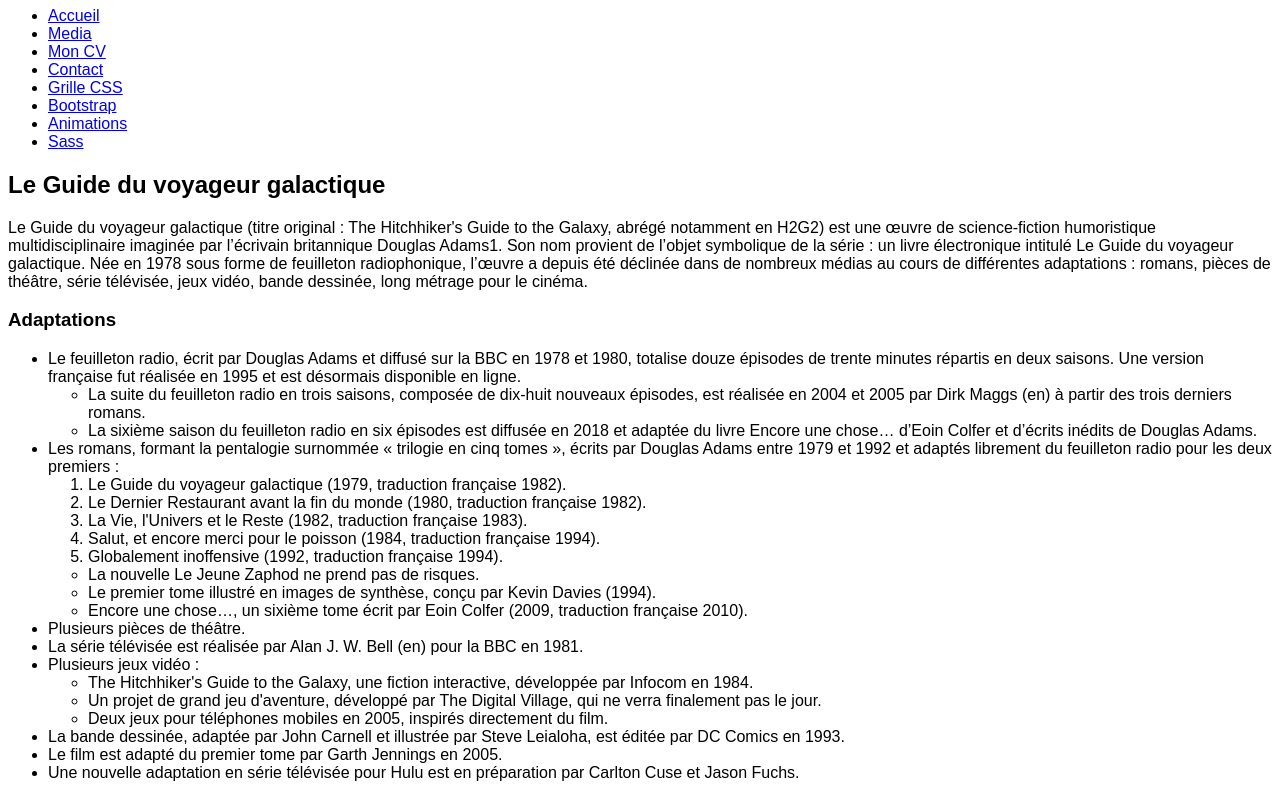
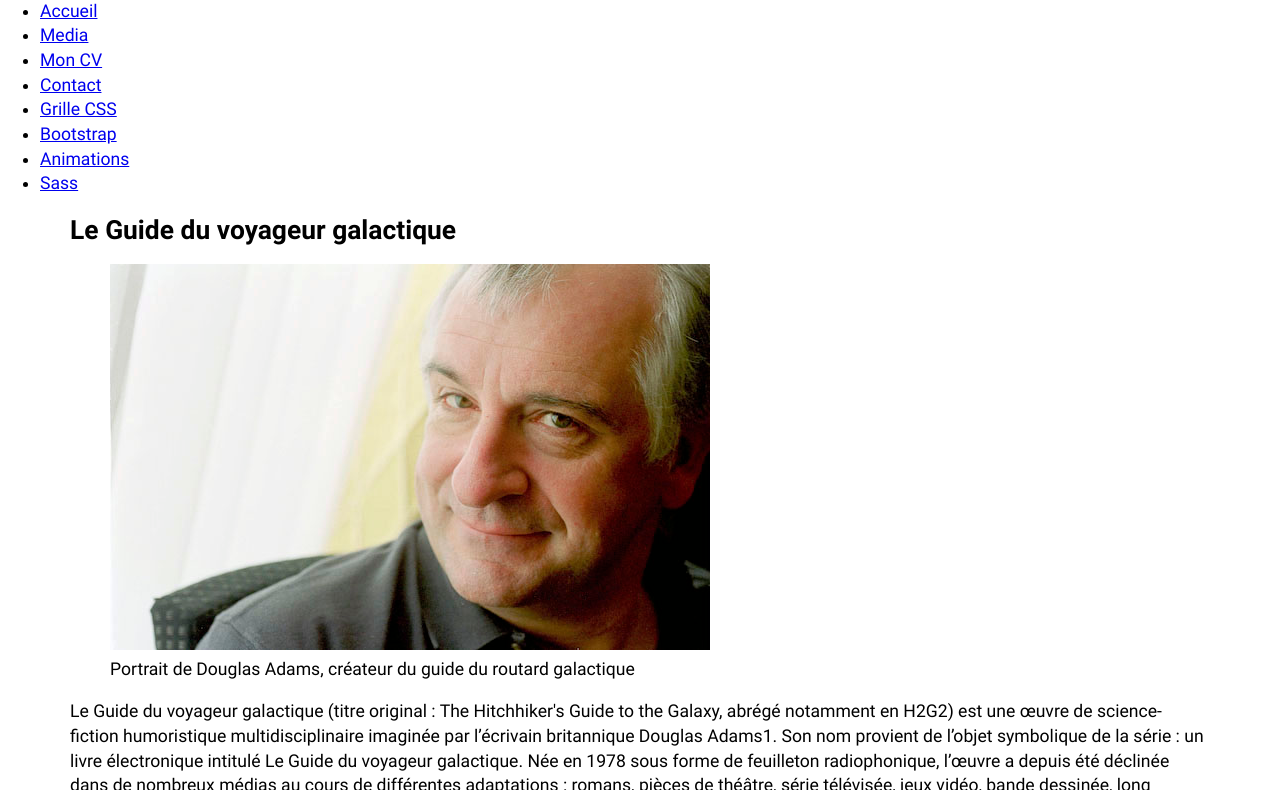
Before and after one commit to nicoduflot/2024-04-08-Web-inter, a plain HTML site: page sass.html in a window 1280 px wide. Shown: the part 73-863 px from the top of the page. Drawn offline with Linux system fonts and the light colour scheme.

Commit message:
HTML CSS Sass pt1

```diff
--- a/sass.html
+++ b/sass.html
@@ -31,6 +31,12 @@
     <main>
         <article>
             <h2>Le Guide du voyageur galactique</h2>
+            <figure>
+                <img src="./images/Douglas_adams_portrait.jpg" alt="portrait de Douglas Adams, créateur du guide du routard galactique" />
+                <figcaption>
+                    Portrait de Douglas Adams, créateur du guide du routard galactique
+                </figcaption>
+            </figure>
             <p class="intro">
                 Le Guide du voyageur galactique (titre original : The Hitchhiker's Guide to the Galaxy, abrégé notamment
                 en H2G2) est une œuvre de science-fiction humoristique multidisciplinaire imaginée par l’écrivain
--- /dev/null
+++ b/sass/_fonts.scss
@@ -0,0 +1,77 @@
+@font-face {
+    font-family: 'Roboto';
+    font-weight: 100;
+    src: url('./fonts/Roboto-Thin.ttf') format('truetype');
+}
+
+@font-face {
+    font-family: 'Roboto';
+    font-weight: 100;
+    font-style: italic;
+    src: url('./fonts/Roboto-ThinItalic.ttf') format('truetype');
+}
+
+@font-face {
+    font-family: 'Roboto';
+    font-weight: 300;
+    src: url('./fonts/Roboto-Light.ttf') format('truetype');
+}
+
+@font-face {
+    font-family: 'Roboto';
+    font-weight: 300;
+    font-style: italic;
+    src: url('./fonts/Roboto-LightItalic.ttf') format('truetype');
+}
+
+@font-face {
+    font-family: 'Roboto';
+    font-weight: 400;
+    src: url('./fonts/Roboto-Regular.ttf') format('truetype');
+}
+
+@font-face {
+    font-family: 'Roboto';
+    font-weight: 400;
+    font-style: italic;
+    src: url('./fonts/Roboto-Italic.ttf') format('truetype');
+}
+
+@font-face {
+    font-family: 'Roboto';
+    font-weight: 500;
+    src: url('./fonts/Roboto-Medium.ttf') format('truetype');
+}
+
+@font-face {
+    font-family: 'Roboto';
+    font-weight: 500;
+    font-style: italic;
+    src: url('./fonts/Roboto-MediumItalic.ttf') format('truetype');
+}
+
+@font-face {
+    font-family: 'Roboto';
+    font-weight: 700;
+    src: url('./fonts/Roboto-Bold.ttf') format('truetype');
+}
+
+@font-face {
+    font-family: 'Roboto';
+    font-weight: 700;
+    font-style: italic;
+    src: url('./fonts/Roboto-BoldItalic.ttf') format('truetype');
+}
+
+@font-face {
+    font-family: 'Roboto';
+    font-weight: 900;
+    src: url('./fonts/Roboto-Black.ttf') format('truetype');
+}
+
+@font-face {
+    font-family: 'Roboto';
+    font-weight: 900;
+    font-style: italic;
+    src: url('./fonts/Roboto-BlackItalic.ttf') format('truetype');
+}
--- /dev/null
+++ b/sass/_general.scss
@@ -0,0 +1,6 @@
+
+
+/* déclarations générale */
+*, *::before, *::after{
+    box-sizing: border-box;
+}
--- /dev/null
+++ b/sass/_media-queries.scss
@@ -0,0 +1,14 @@
+@use "sass:map";
+@import "_variables";
+
+
+/* media queries */
+
+@each $breakpoint, $value in $breakpoints{
+    /* #{$breakpoint} => #{$value} */
+    @media screen and (min-width: #{$value}){
+        body > main{
+            width: #{map.get($breakpoints-limit, $breakpoint)};
+        }
+    }
+}
--- /dev/null
+++ b/sass/_root.scss
@@ -0,0 +1,19 @@
+//
+//
+//
+//
+//  commentaire non reporté sur le css final
+//
+//
+//
+//
+
+@import "_variables";
+@import url('#{$main-font-css}');
+/* déclaration du root */
+:root{
+    font-family: '#{$main-font-name}', Arial, Helvetica, sans-serif;
+    --main-color: #{$main-color};
+    font-size: 1.1rem;
+    line-height: 1.4rem;
+}
--- /dev/null
+++ b/sass/_structure.scss
@@ -0,0 +1,8 @@
+body{
+    margin: 0;
+    > main{
+        width: 100%;
+        margin-left: auto;
+        margin-right: auto;
+    }
+}
--- /dev/null
+++ b/sass/_variables.scss
@@ -0,0 +1,21 @@
+// couleur d'écriture principale du contenu du site
+$main-color : #333333;
+$main-font-css: 'roboto.css';
+$main-font-name: 'Roboto';
+
+// variables des breakpoints
+$breakpoints: (
+    sm: 576px,
+    md: 768px,
+    lg: 992px,
+    xl: 1200px,
+    xxl: 1400px,
+);
+
+$breakpoints-limit: (
+    sm: 540px,
+    md: 720px,
+    lg: 960px,
+    xl: 1140px,
+    xxl: 1320px,
+);
--- a/sass/base.scss
+++ b/sass/base.scss
@@ -1,3 +1,4 @@
-:root{
-    font-family: Arial, Helvetica, sans-serif;
-}
+@use "_root";
+@use "_general";
+@use "_structure";
+@use "_media-queries";
```
Also changed, not shown: css/output.css, images/Douglas_adams_portrait.jpg (added), 1 other file.
